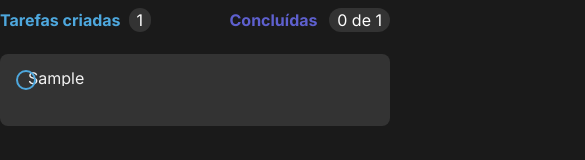
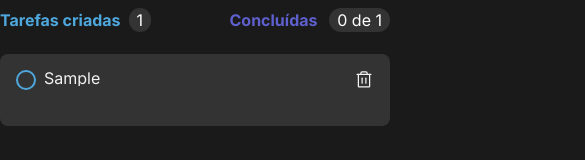
Before and after one commit to tysonOliveira/IGNITE_to-do-list, a React (Vite) app: page / in a window 390 px wide. Both pictures are taken after typing "Sample" into the empty fields and a click on the button "Criar". Shown: the part 260-420 px from the top of the page, 585 px wide, since content can reach past the window. Built offline with nearby package versions, Linux system fonts and the light colour scheme.

Commit message:
style: responsive

```diff
--- a/src/components/TaskCard.module.css
+++ b/src/components/TaskCard.module.css
@@ -80,16 +80,19 @@
 .container input:checked ~ .check:after {
   display: block;
 }
+.p {
+  width: 39.5rem;
+}
 
 .taskCard p {
   text-align: left;
-  width: 39.5rem;
+  width: 100%;
   padding: 0 0.75rem 0 0.75rem;
 }
 
 .taskCard-ativo p {
   text-align: left;
-  width: 39.5rem;
+  width: 100%;
   padding: 0 0.75rem 0 0.75rem;
 }
 
@@ -122,6 +125,7 @@
 .checkbox_ativo {
   text-decoration-line: line-through;
   width: auto;
+  /* margin: 0 1rem 0 1rem; */
   word-wrap:break-word;
   overflow: hidden;
   text-overflow: ellipsis;
@@ -135,6 +139,7 @@
 .checkbox {
   text-decoration: none;
   width: auto;
+  /* margin: 0 1rem 0 1rem; */
   word-wrap:break-word;
   overflow: hidden;
   text-overflow: ellipsis;
@@ -149,4 +154,16 @@
   .taskCard {
     width: 100%;
   }
+
+  .container {
+    margin-right: 1rem;
+  }
+
+  .taskCard button {
+    margin-left: 1rem;
+  }
+
+  .taskCard-ativo button {
+    margin-left: 1rem;
+  }
 }
--- a/src/components/TaskCard.tsx
+++ b/src/components/TaskCard.tsx
@@ -37,7 +37,6 @@ export function TaskCard({ text, onDeleteTask, onCountTasks }: TaskProps) {
       </div>
 
       <div className={style.p}>
-
         <p className={isChecked ? style.checkbox_ativo : style.checkbox} >{text}</p>
       </div>
       <button onClick={handleDeleteTask} title='Deletar tarefa' > <Trash size={20} /></button>
```
